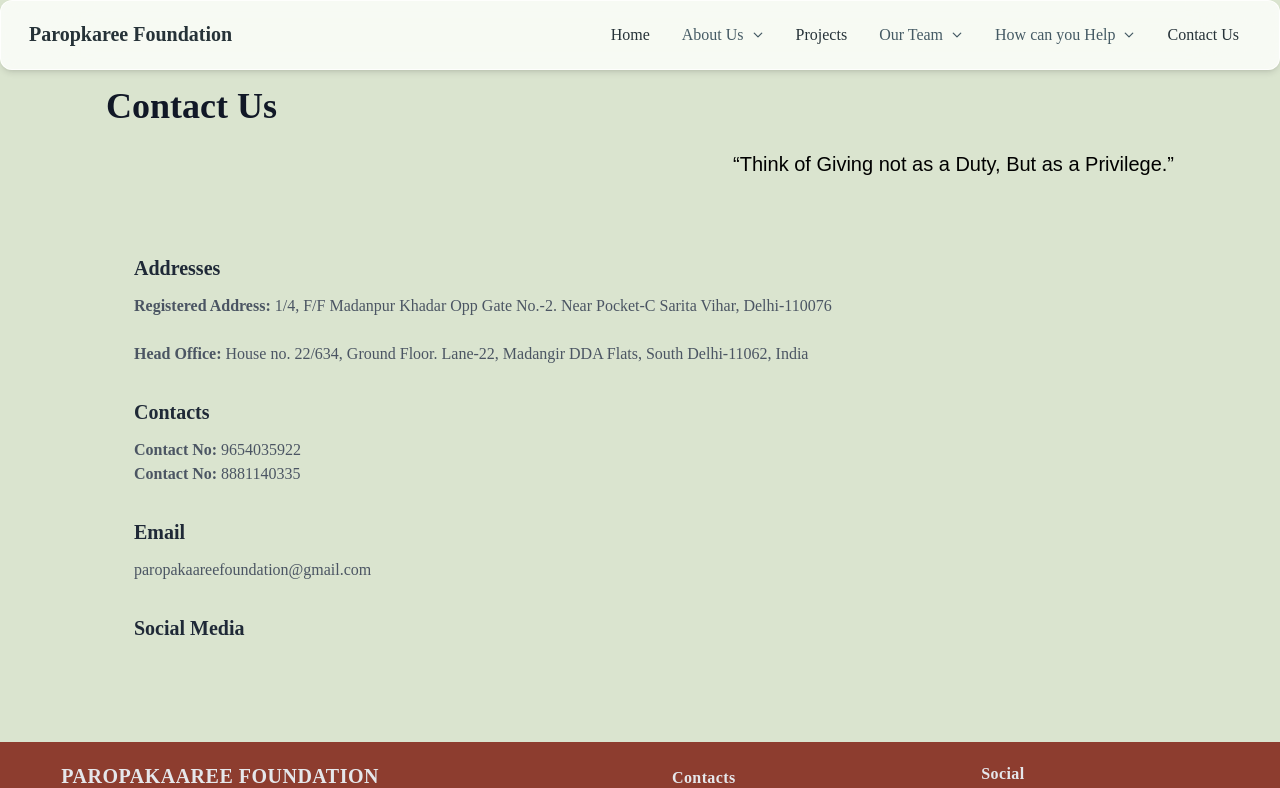
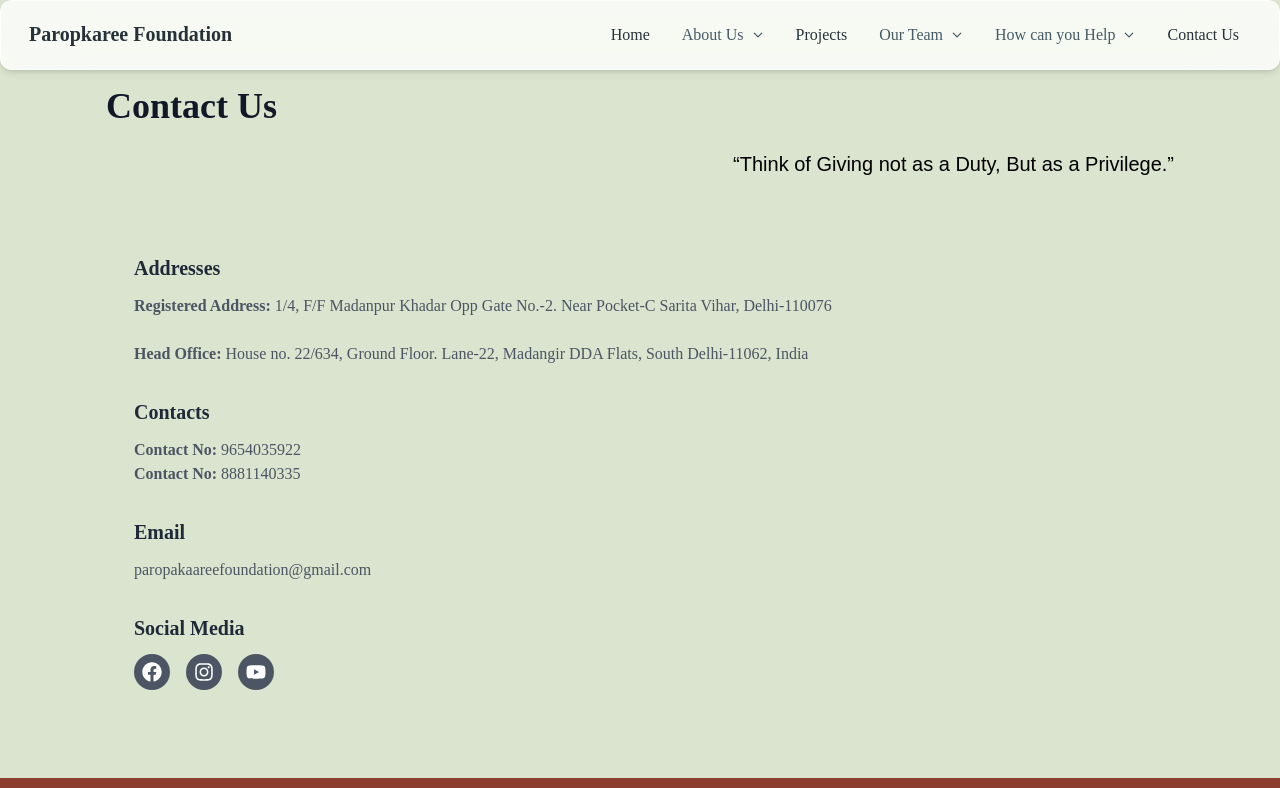
Before and after one commit to IshThumber/parpkaree, a React (Create React App) app: page /contact-us in a window 1280 px wide. Shown: the top 788 px of the page. Built offline with nearby package versions, Linux system fonts and the light colour scheme; grey boxes are pictures that could not be loaded; a web font is replaced by a local one.

Commit message:
almost done

```diff
--- a/src/Pages/ContactUs.js
+++ b/src/Pages/ContactUs.js
@@ -1,6 +1,7 @@
 import React from "react";
 import NavbarTop from "../components/Navbar";
 import Footer from "../components/Footer";
+import { FaFacebook, FaYoutube, FaInstagram } from "react-icons/fa";
 
 const ContactUs = () => {
   return (
@@ -73,6 +74,17 @@
                     <h2 className="font-bold text-xl mb-3">
                       <span className="text-gray-800">Social Media</span>
                     </h2>
+                    <div className="text-gray-600 flex flex-row gap-4">
+                      <span className="p-2 rounded-full bg-gray-600">
+                        <FaFacebook className="text-xl text-white" />
+                      </span>
+                      <span className="p-2 rounded-full bg-gray-600">
+                        <FaInstagram className="text-xl text-white" />
+                      </span>
+                      <span className="p-2 rounded-full bg-gray-600">
+                        <FaYoutube className="text-xl text-white" />
+                      </span>
+                    </div>
                   </div>
                 </div>
               </div>
```
